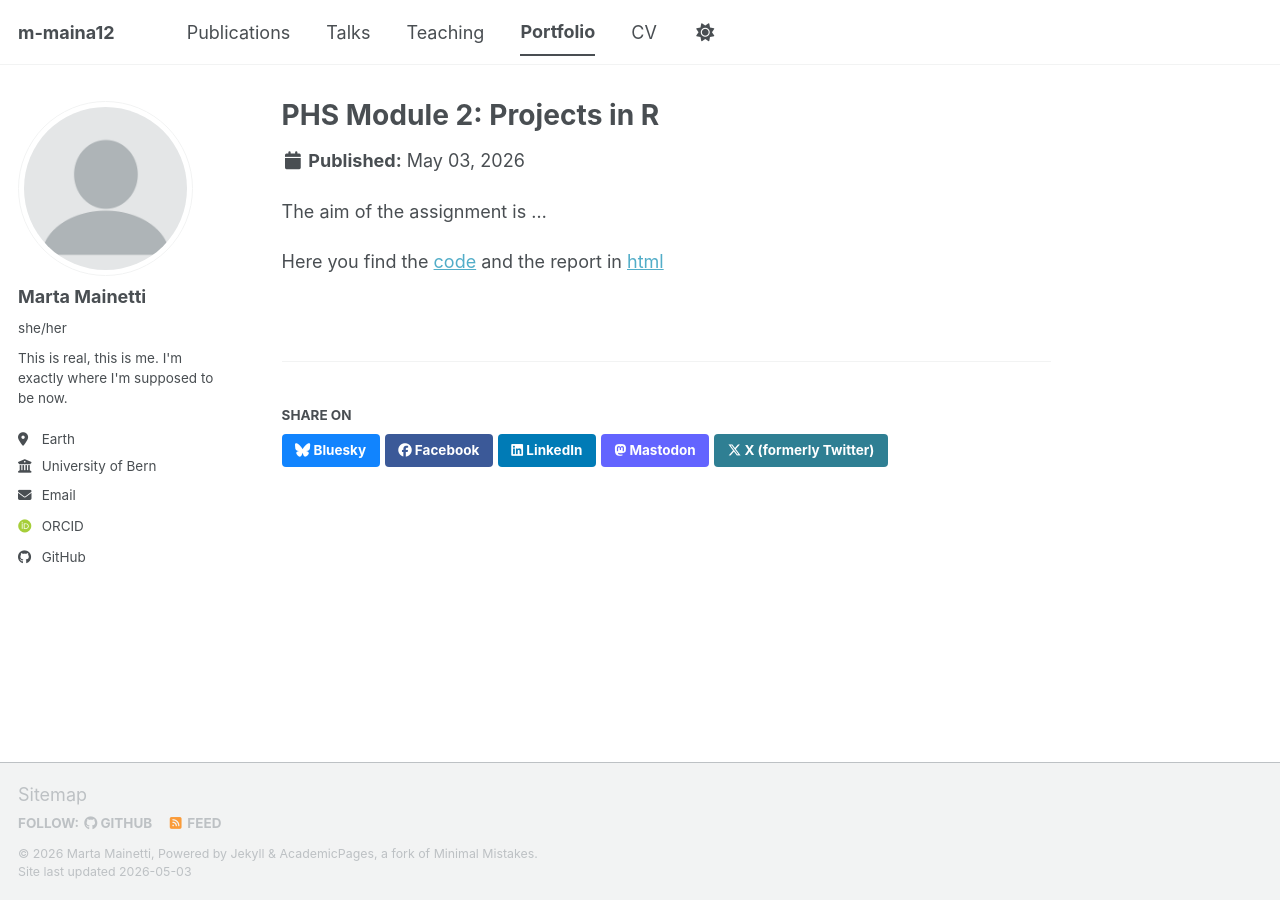
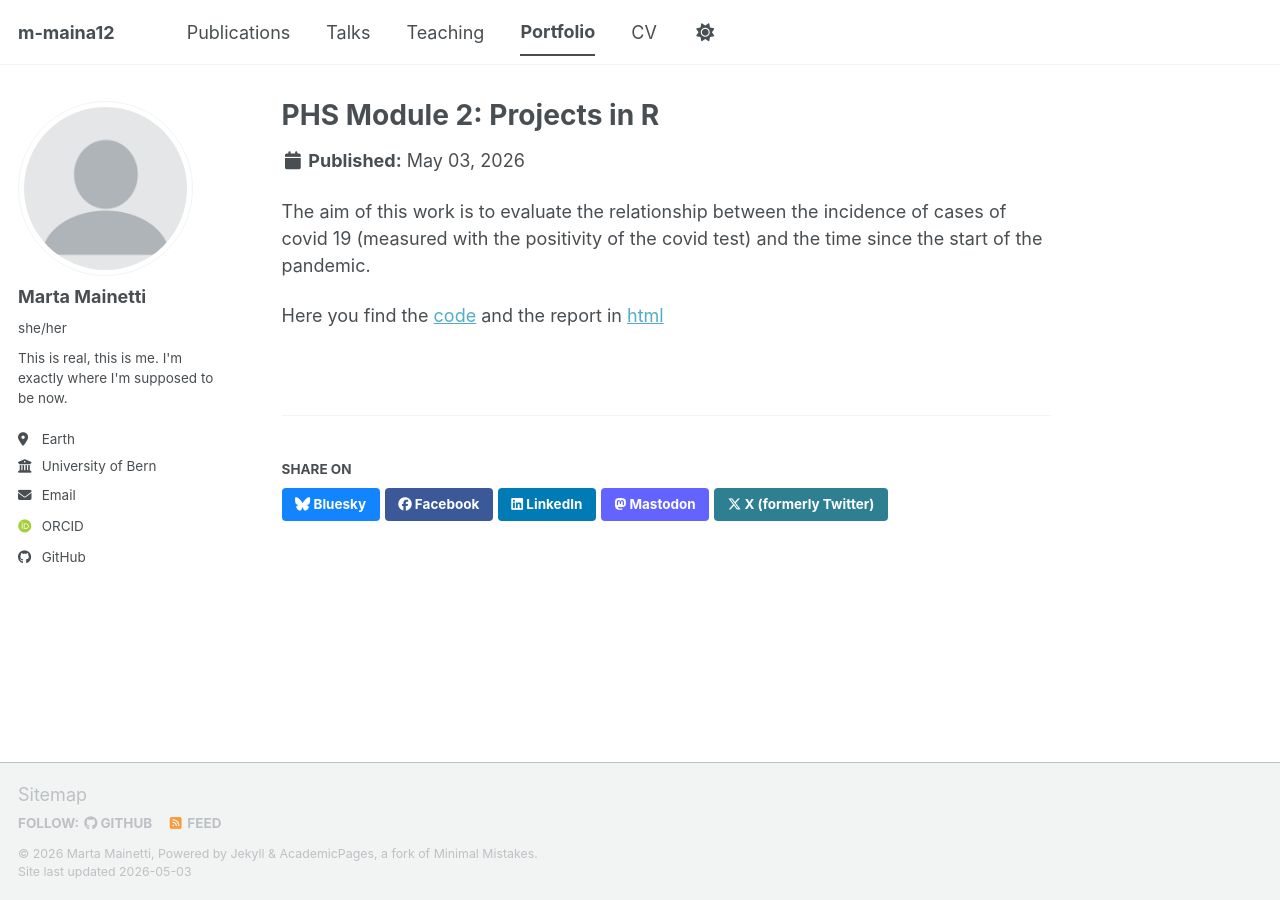
Before and after one commit to m-maina12/m-maina12.github.io, a Jekyll site: the page built from _portfolio/portofolio-projects-in-r.md, in a window 1280 px wide. Built offline with Jekyll 4.4.1, drawn with Linux system fonts in a browser that asks for light colours; some web fonts are replaced; a script bundle is joined from its source files by our own code; library files that are not in the unit come from our copies.

Commit message:
Update portofolio-projects-in-r.md

```diff
--- a/_portfolio/portofolio-projects-in-r.md
+++ b/_portfolio/portofolio-projects-in-r.md
@@ -5,6 +5,7 @@ permalink: /portfolio/projects-in-R/
 collection: portfolio
 ---
 
-The aim of the assignment is ...
+The aim of this work is to evaluate the relationship between the incidence of
+cases of covid 19 (measured with the positivity of the covid test) and the time since the start of the pandemic.
 
 Here you find the [code](https://github.com/m-maina12/projects-in-R-assignment/blob/main/R-codes/script00.qmd) and the report in [html](https://m-maina12.github.io/projects-in-R-assignment/R-codes/script00.html)
```
